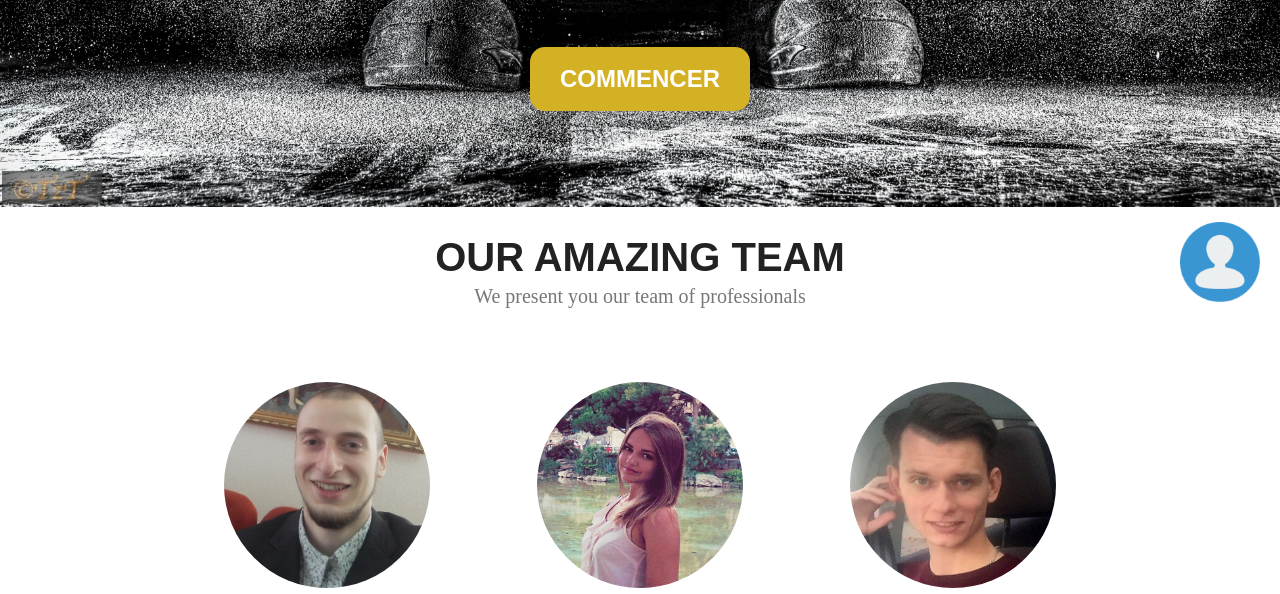
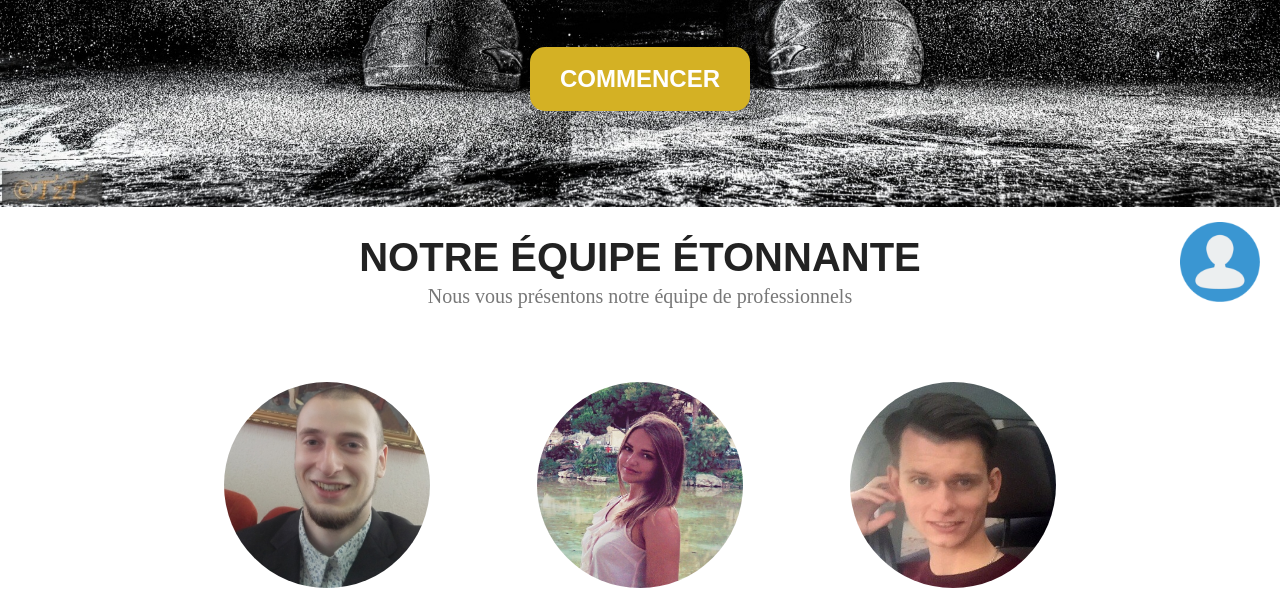
Before and after one commit to arsenpahi/gold-gym, a PHP site: page /staff.php in a window 1280 px wide. Shown: the part 493-1087 px from the top of the page. Run offline with PHP 8.4, Linux system fonts and the light colour scheme; data that the repository does not hold is empty.

Commit message:
Update staff.php

```diff
--- a/staff.php
+++ b/staff.php
@@ -67,8 +67,8 @@
 
 		<div id="team" class="box">
 			<div class="container">
-				<h2 class="title">Our amazing team</h2>
-				<p class="descr">We present you our team of professionals</p>
+				<h2 class="title">Notre équipe étonnante</h2>
+				<p class="descr">Nous vous présentons notre équipe de professionnels</p>
 				<div class="team-wrap clearfix">
 					<div class="team-item">
 						<img src="img/arsen.jpg" height="220" width="220" alt="">
```
